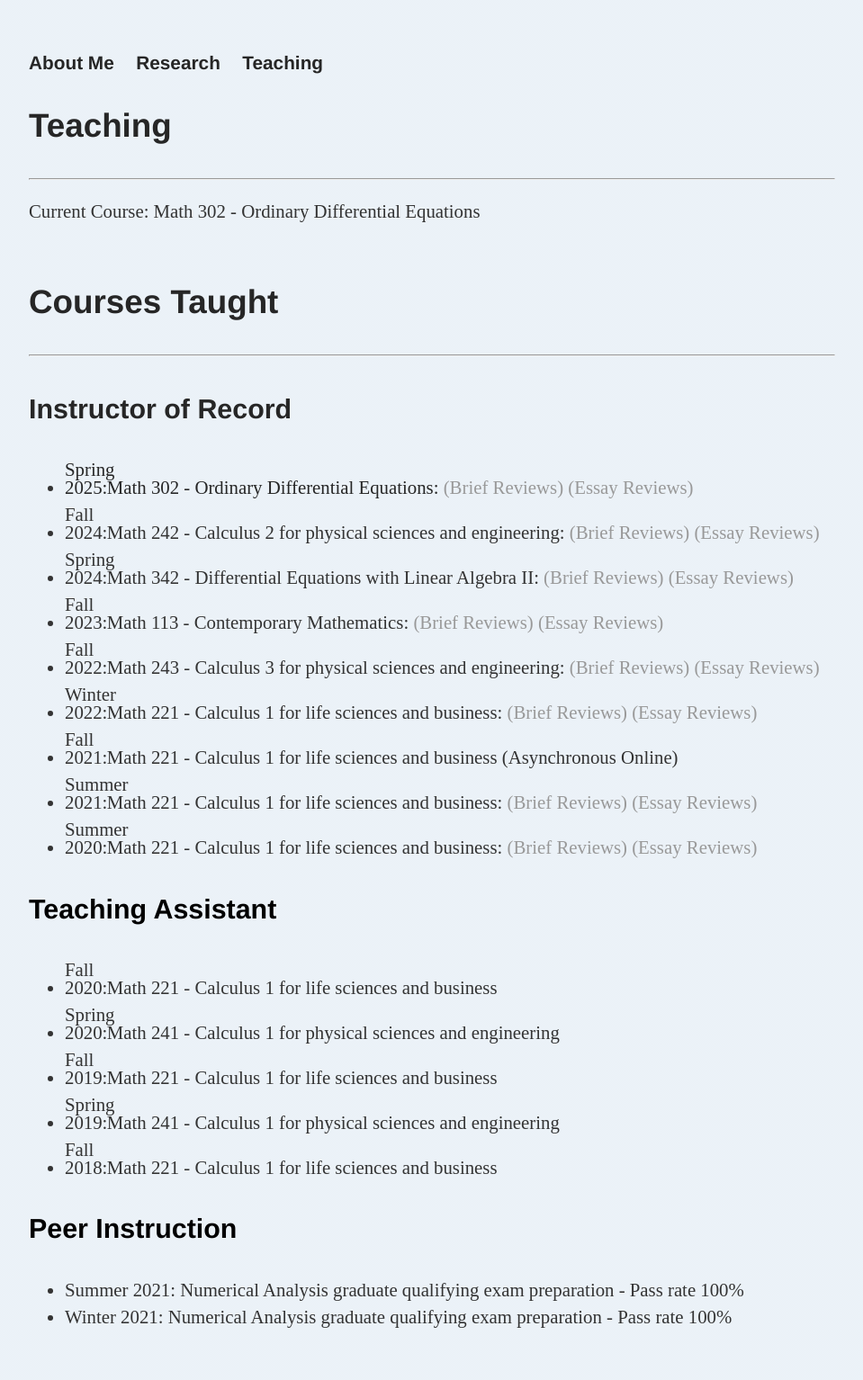
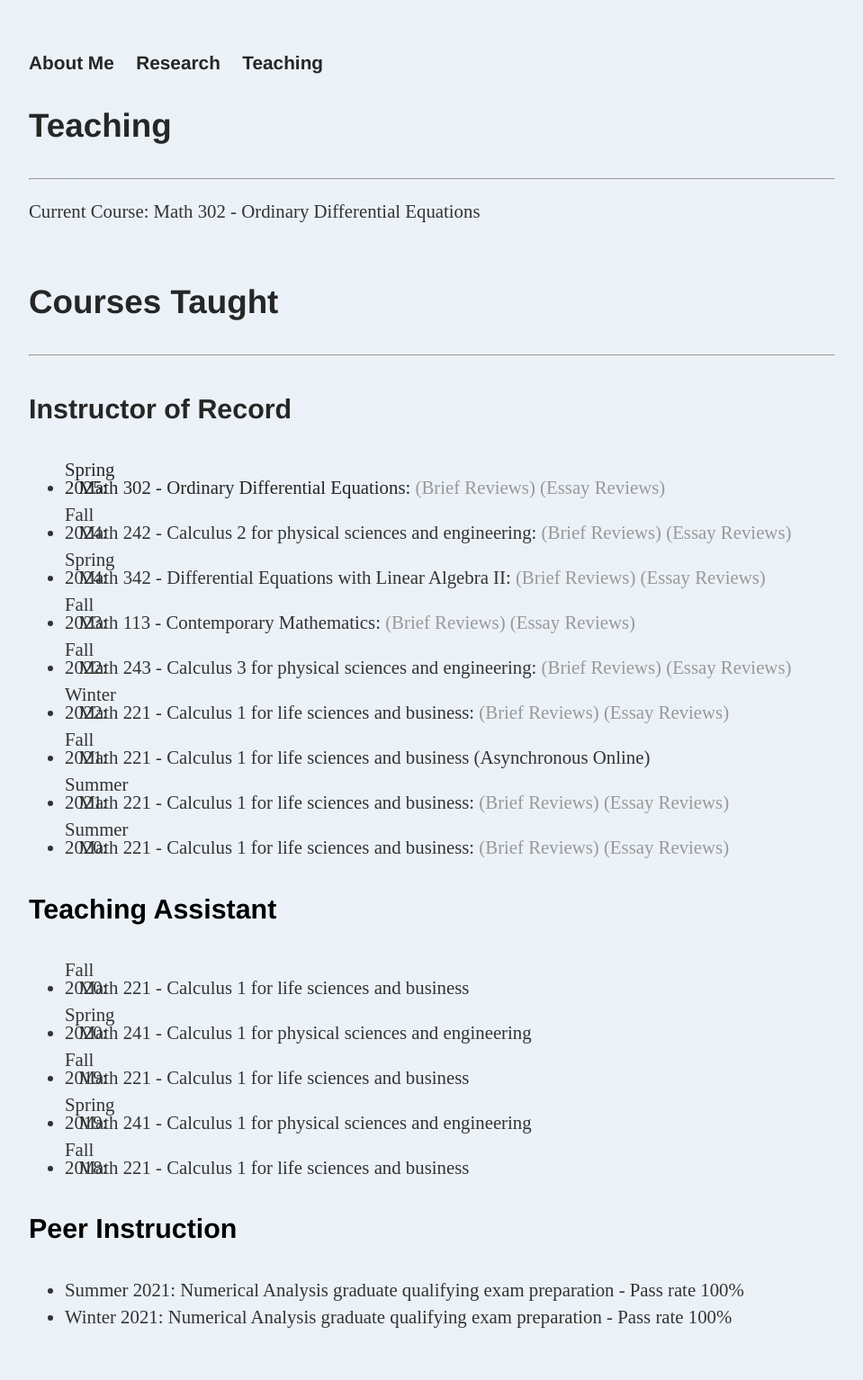
Before and after one commit to dhayes95/dhayes95.github.io, a Jekyll site: the page built from teaching/index.html, in a window 1280 px wide. Shown: the whole page at 90% size, without its empty margins (160-1119 px from the left). Built offline with Jekyll 4.4.1, drawn with Linux system fonts in a browser that asks for light colours.

Commit message:
Update main.css

```diff
--- a/css/main.css
+++ b/css/main.css
@@ -31,6 +31,6 @@ footer { position: absolute; bottom: 0; border-top: 1px solid #d5d5d5; font-size
 
 .sem-label {
   display: inline-block;
-  width: 2em;    /* or whatever width aligns things nicely */
+  width: 0.5em;    /* or whatever width aligns things nicely */
   /* optionally: text-align: right; */
 }
```
